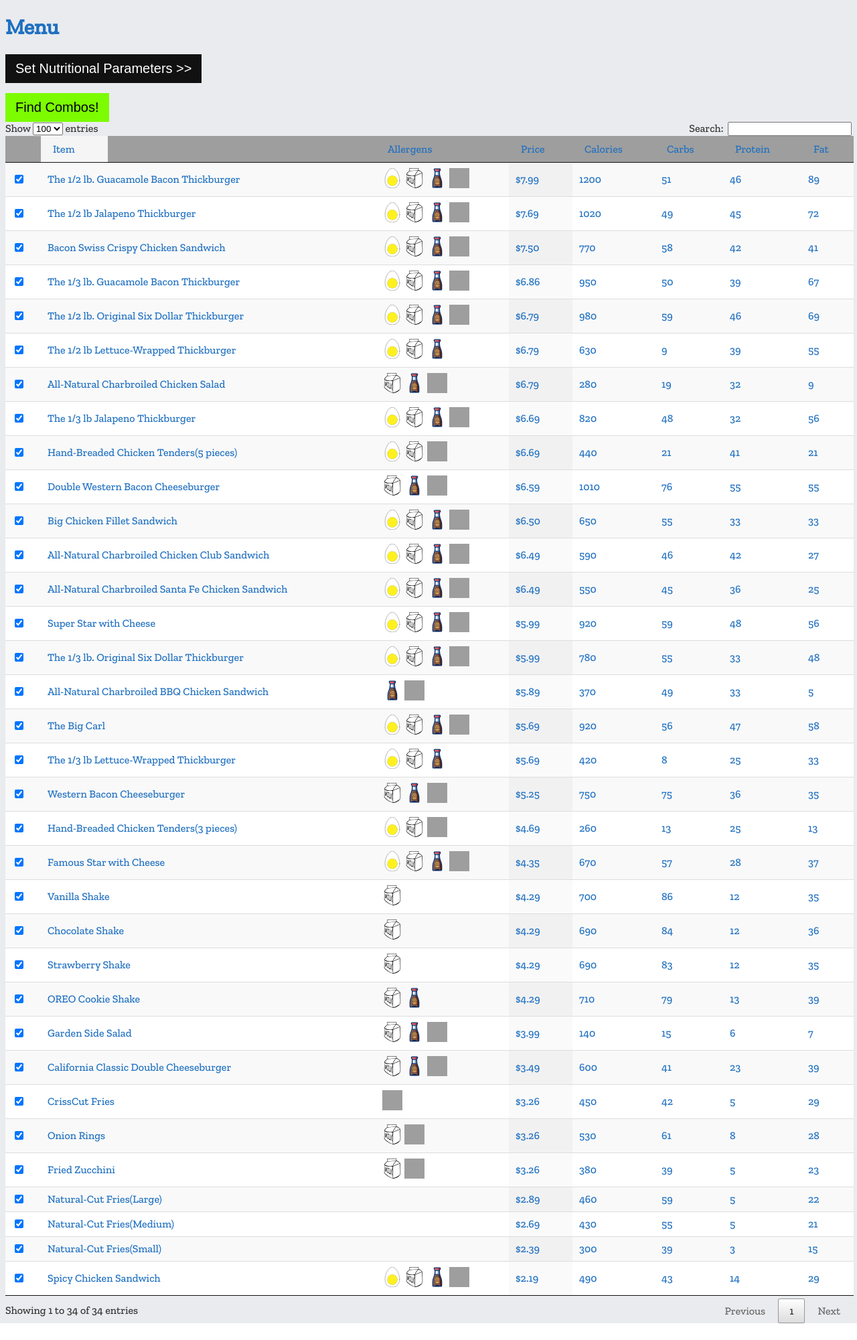
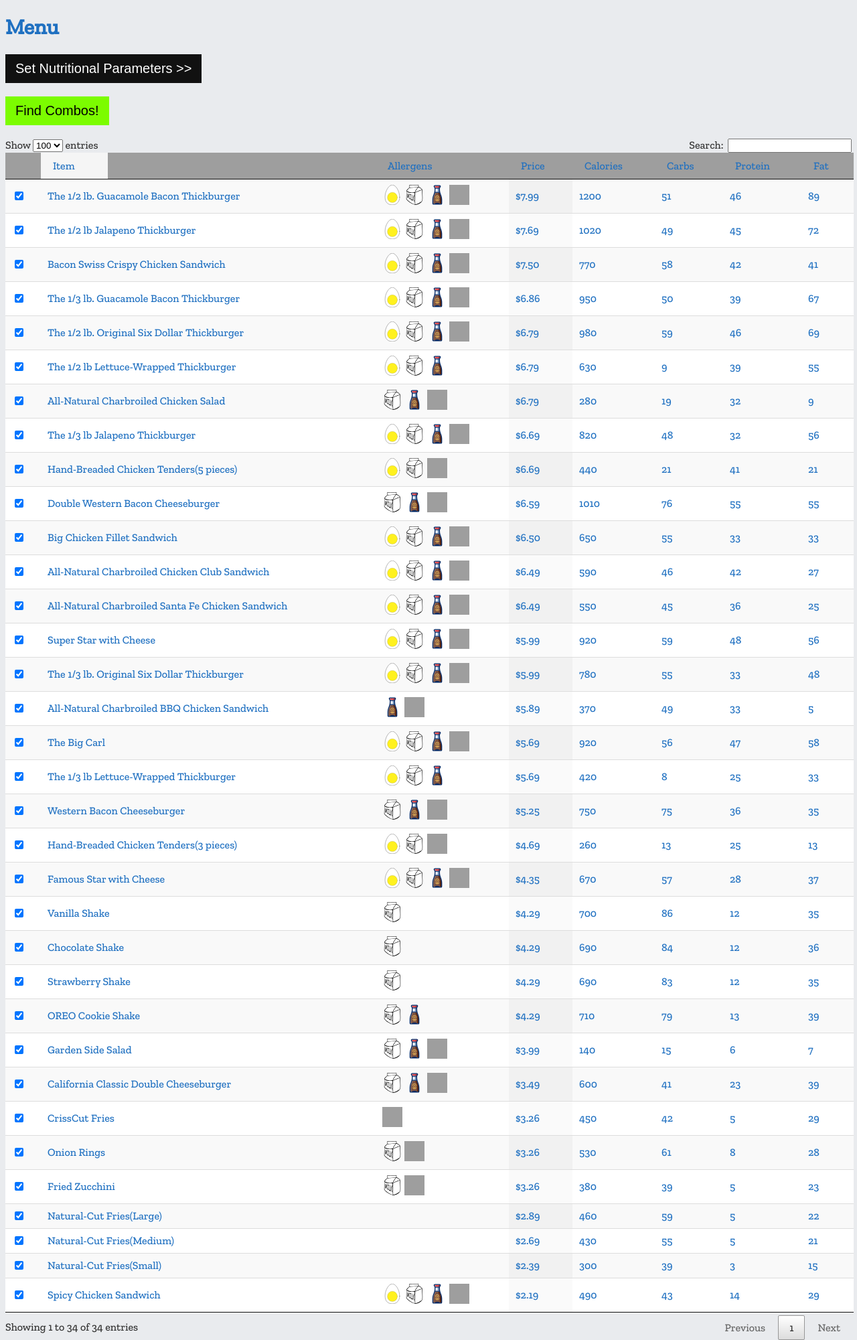
Before and after one commit to KennethVelarde/FullandFit, a Django app: page /menu/CarlsJr.gif/CarlsJr.gif/ in a window 1280 px wide. Shown: the whole page at 67% size. Before the commit the page ends 1976 px from the top, so only its background shows below. Run offline with Django 3.2, Linux system fonts and the light colour scheme; grey boxes are pictures that could not be loaded.

Commit message:
go buttons fix

```diff
--- a/FullandFitApp/static/css/menu.css
+++ b/FullandFitApp/static/css/menu.css
@@ -21,8 +21,9 @@
 
 #go_button{
     background-color: lawngreen;
+    margin-top: 20px; /*added spacing above go buttons*/
+    margin-bottom: 20px;
 
-    margin-top: 15px; /*added spacing above go button and tables*/
     font-size: 20px;
     cursor: pointer;
     padding: 10px 15px;
```
